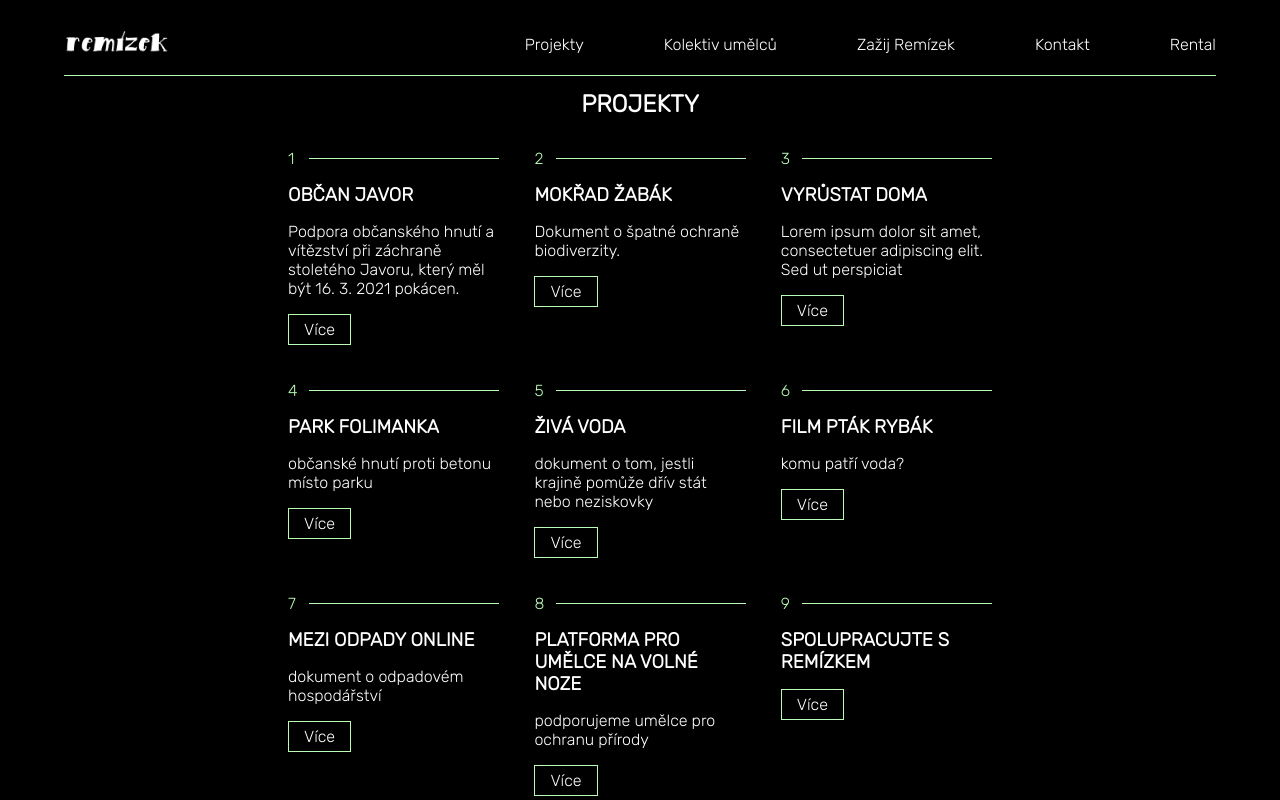
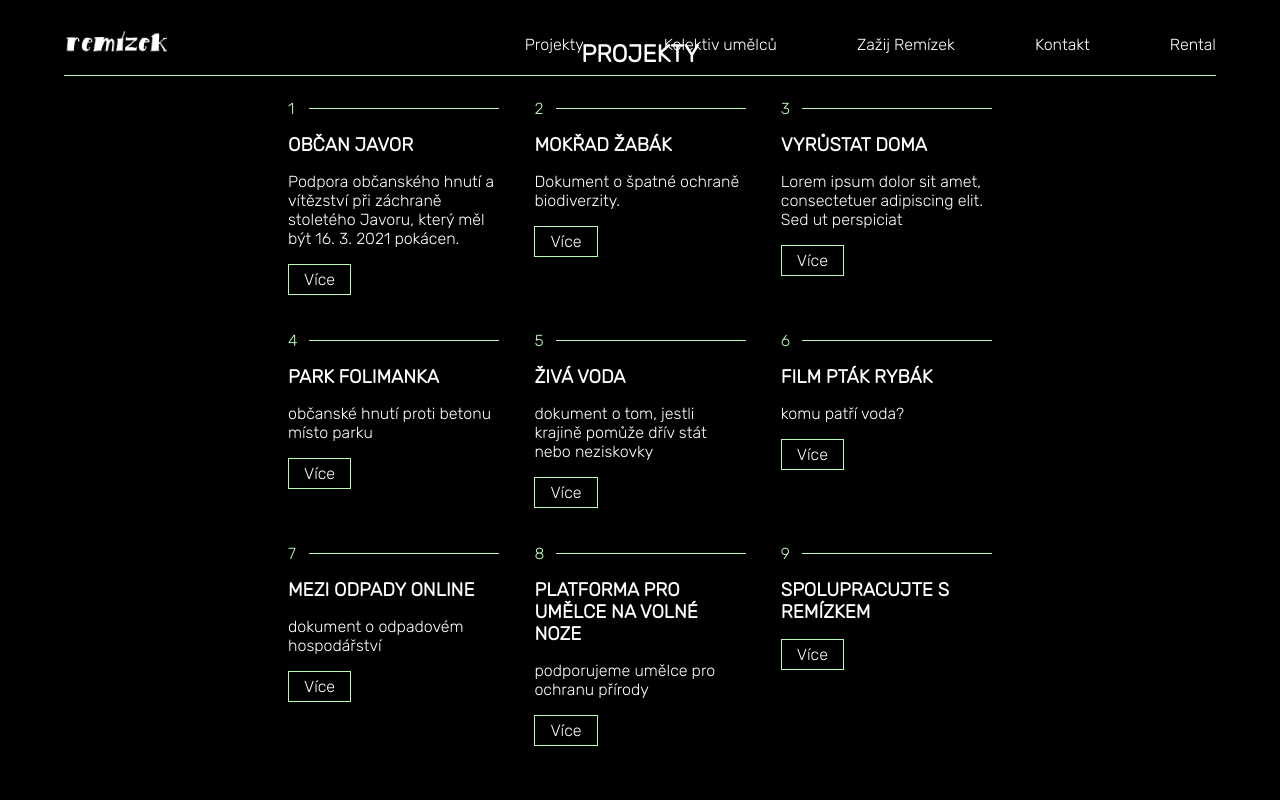
Before and after one commit to hornermar/remizek_web, a Next.js app: page /projekty in a window 1280 px wide. Shown: the top 800 px of the page. Built offline with nearby package versions, Linux system fonts and the light colour scheme.

Commit message:
projektu uprva nav

```diff
--- a/components/HeaderHome/index.js
+++ b/components/HeaderHome/index.js
@@ -33,7 +33,7 @@ const HeaderHome = () => {
             <Link href="/">Remízek</Link>
           </li>
           <li>
-            <Link href="/projekty">Projekty</Link>
+            <Link href="/#projekty">Projekty</Link>
           </li>
           <li>
             <Link href="/kolektiv-umelcu" passHref>
--- a/package.json
+++ b/package.json
@@ -11,6 +11,7 @@
     "@appbaseio/reactivesearch": "^3.18.1",
     "next": "10.2.3",
     "react": "17.0.2",
-    "react-dom": "17.0.2"
+    "react-dom": "17.0.2",
+    "react-pdf": "^5.3.2"
   }
 }
--- a/styles/Projects.module.css
+++ b/styles/Projects.module.css
@@ -65,12 +65,13 @@
 @media (min-width: 768px) {
   .containerProjects {
     width: 55%;
+    /* padding-top: 70px; */
   }
 
   .project {
     width: 30%;
   }
-  .projects h1 {
+  /* .projects h1 {
     margin-top: 70px;
-  }
+  } */
 }
```
Also changed, not shown: 1 other file (tests, documents, lock files or other folders).
